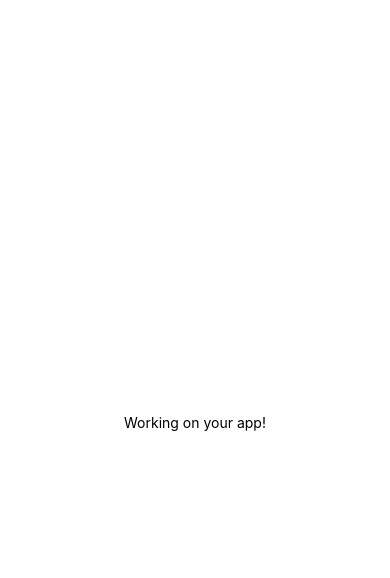
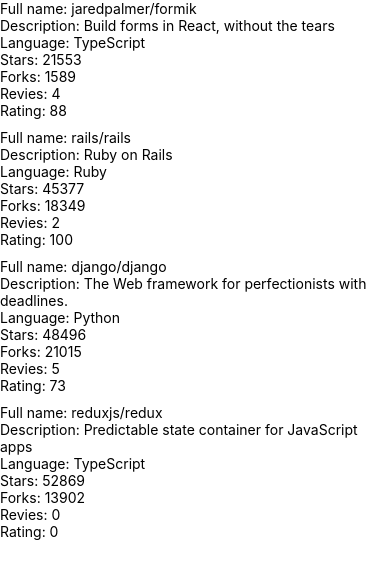
Before and after one commit to jarisokka/rate-repository-app, a React Native app: screen / in a window 390 px wide. Shown: the top 578 px of the page. Built offline with nearby package versions, Linux system fonts and the light colour scheme.

Commit message:
exercise 10.3

```diff
--- a/App.js
+++ b/App.js
@@ -1,20 +1,7 @@
-import { StatusBar } from 'expo-status-bar';
-import { StyleSheet, Text, View } from 'react-native';
+import Main from './src/components/Main';
 
-export default function App() {
-  return (
-    <View style={styles.container}>
-      <Text>Working on your app!</Text>
-      <StatusBar style="auto" />
-    </View>
-  );
-}
+const App = () => {
+  return <Main />;
+};
 
-const styles = StyleSheet.create({
-  container: {
-    flex: 1,
-    backgroundColor: '#fff',
-    alignItems: 'center',
-    justifyContent: 'center',
-  },
-});
+export default App;
--- /dev/null
+++ b/src/components/Main.jsx
@@ -0,0 +1,22 @@
+import Constants from 'expo-constants';
+import { StyleSheet, View } from 'react-native';
+import RepositoryList from './RepositoryList';
+
+const styles = StyleSheet.create({
+  container: {
+    marginTop: Constants.statusBarHeight,
+    flexGrow: 1,
+    flexShrink: 1,
+  },
+});
+
+const Main = () => {
+  console.log("is this running?")
+  return (
+    <View style={styles.container}>
+      <RepositoryList />
+    </View>
+  );
+};
+
+export default Main;
--- /dev/null
+++ b/src/components/RepositoryList.jsx
@@ -0,0 +1,79 @@
+import { FlatList, View, StyleSheet, Text } from 'react-native';
+
+const styles = StyleSheet.create({
+  separator: {
+    height: 10,
+  },
+});
+
+const repositories = [
+  {
+    id: 'jaredpalmer.formik',
+    fullName: 'jaredpalmer/formik',
+    description: 'Build forms in React, without the tears',
+    language: 'TypeScript',
+    forksCount: 1589,
+    stargazersCount: 21553,
+    ratingAverage: 88,
+    reviewCount: 4,
+    ownerAvatarUrl: 'https://avatars2.githubusercontent.com/u/4060187?v=4',
+  },
+  {
+    id: 'rails.rails',
+    fullName: 'rails/rails',
+    description: 'Ruby on Rails',
+    language: 'Ruby',
+    forksCount: 18349,
+    stargazersCount: 45377,
+    ratingAverage: 100,
+    reviewCount: 2,
+    ownerAvatarUrl: 'https://avatars1.githubusercontent.com/u/4223?v=4',
+  },
+  {
+    id: 'django.django',
+    fullName: 'django/django',
+    description: 'The Web framework for perfectionists with deadlines.',
+    language: 'Python',
+    forksCount: 21015,
+    stargazersCount: 48496,
+    ratingAverage: 73,
+    reviewCount: 5,
+    ownerAvatarUrl: 'https://avatars2.githubusercontent.com/u/27804?v=4',
+  },
+  {
+    id: 'reduxjs.redux',
+    fullName: 'reduxjs/redux',
+    description: 'Predictable state container for JavaScript apps',
+    language: 'TypeScript',
+    forksCount: 13902,
+    stargazersCount: 52869,
+    ratingAverage: 0,
+    reviewCount: 0,
+    ownerAvatarUrl: 'https://avatars3.githubusercontent.com/u/13142323?v=4',
+  },
+];
+
+const ItemSeparator = () => <View style={styles.separator} />;
+
+const RepositoryList = () => {
+  console.log("items", repositories)
+  return (
+    <FlatList
+      data={repositories}
+      ItemSeparatorComponent={ItemSeparator}
+      renderItem={({ item }) => (
+        <View>
+          <Text>Full name: {item.fullName}</Text>
+          <Text>Description: {item.description}</Text>
+          <Text>Language: {item.language}</Text>
+          <Text>Stars: {item.stargazersCount}</Text>
+          <Text>Forks: {item.forksCount}</Text>
+          <Text>Revies: {item.reviewCount}</Text>
+          <Text>Rating: {item.ratingAverage}</Text>
+        </View>
+      )}
+    />
+  );
+};
+
+export default RepositoryList;
```
Also changed, not shown: src/components/RepositoryItem.jsx (added).
